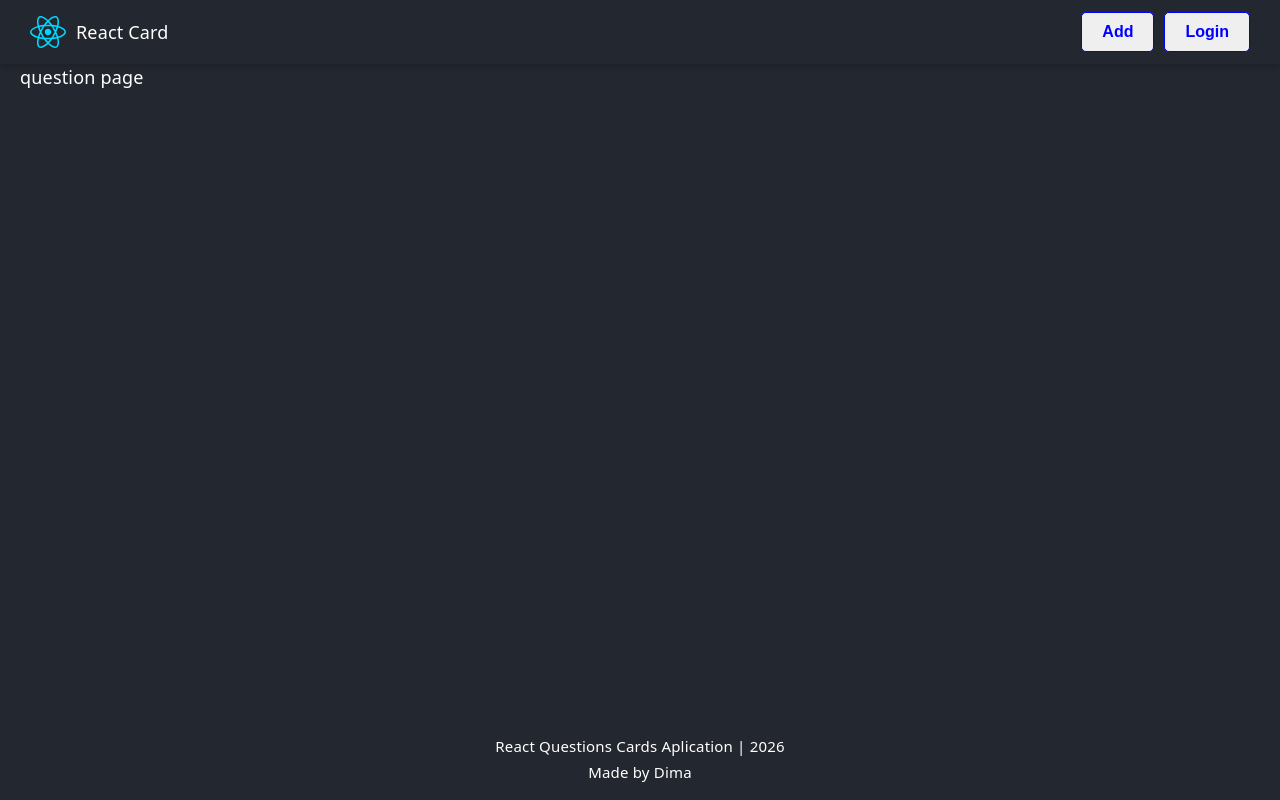
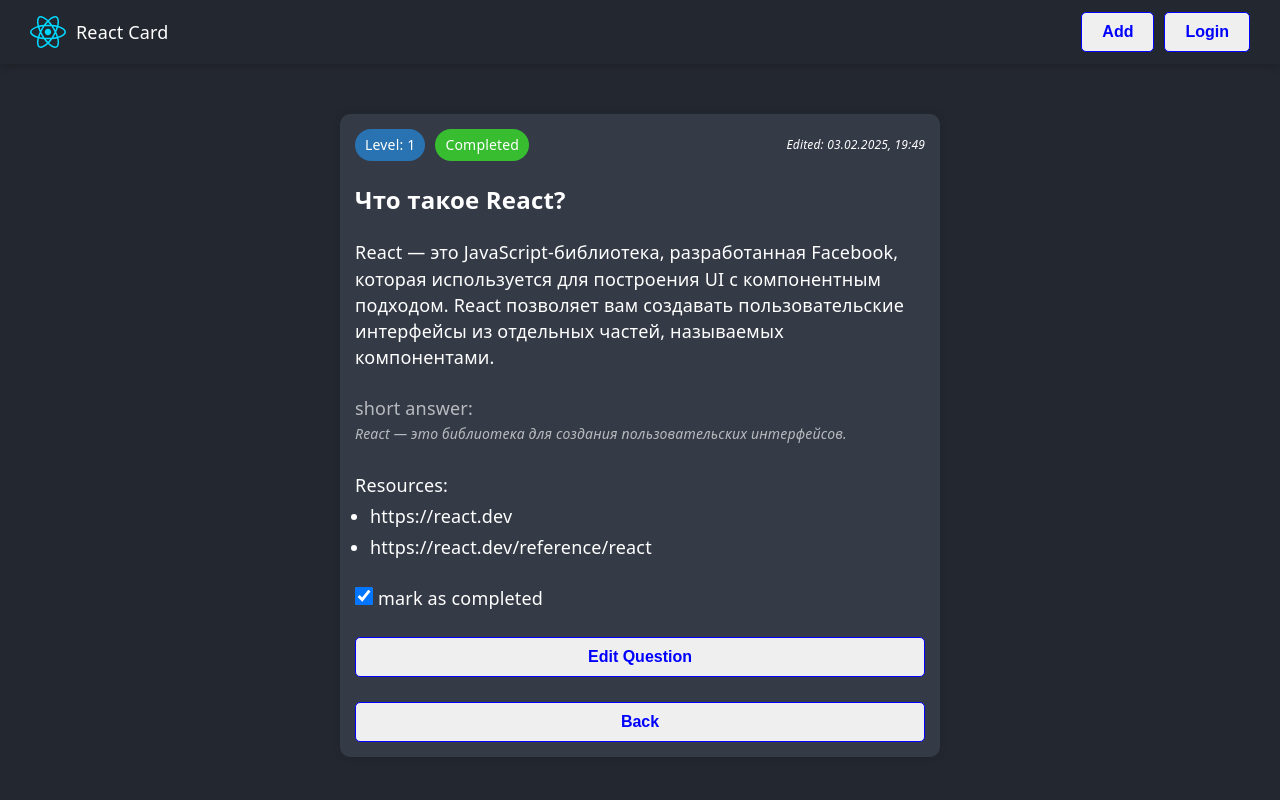
Before and after one commit to diimas666/react-card-dmytro, a React (Vite) app: page /question/1 in a window 1280 px wide. Built offline with nearby package versions, Linux system fonts and the light colour scheme; data requests are answered from the project's data file.

Commit message:
Question Page - получение данных карточки с сервера, useParams хук

```diff
--- a/src/App.jsx
+++ b/src/App.jsx
@@ -3,6 +3,7 @@ import { MainLayout } from "./components/MainLayout";
 import { BrowserRouter, Routes, Route } from "react-router-dom";
 import { HomePage } from "./pages/HomePage";
 import { NotFoundPage } from "./pages/NotFoundPage";
+import { QuestionPage } from "./pages/QuestionPage";
 function App() {
   return (
     // <>
@@ -14,7 +15,7 @@ function App() {
           <Route path="/" element={<HomePage />} />
           <Route path="/forbidden" element={<div>forbidden</div>} />
           <Route path="/addquestion" element={<div> addquestion</div>} />
-          <Route path="/question/:id" element={<div> question page</div>} />
+          <Route path="/question/:id" element={<QuestionPage />} />
           <Route path="/login" element={<div>login</div>} />
           <Route path="*" element={<NotFoundPage />} />
         </Route>
--- a/src/pages/HomePage/HomePage.jsx
+++ b/src/pages/HomePage/HomePage.jsx
@@ -11,12 +11,12 @@ import { Button } from "../../components/Button";
 const DEFAULT_PER_PAGE = 10;
 function HomePage() {
   const [searchParams, setSearchParams] = useState(
-    `?_page=1&_per_page=${DEFAULT_PER_PAGE}`,
+    `?_page=1&_limit=${DEFAULT_PER_PAGE}`,
   );
   const [questions, setQuestions] = useState({ data: [], pages: 0 });
   const [search, setSearch] = useState("");
   const [sortSelectValue, setSortSelectValue] = useState("");
-
+  const [countSelectValue, setCountSelectValue] = useState(DEFAULT_PER_PAGE);
   const controlsContainerRef = useRef(null);
 
   const [getQuestions, isLoading, error] = useFetch(async (url) => {
@@ -24,7 +24,9 @@ function HomePage() {
     const data = await response.json();
     const totalCount =
       Number(response.headers.get("X-Total-Count")) || data.length;
-    const pages = Math.ceil(totalCount / DEFAULT_PER_PAGE);
+    const params = new URLSearchParams(url.split("?")[1] || "");
+    const perPage = Number(params.get("_limit")) || DEFAULT_PER_PAGE;
+    const pages = Math.ceil(totalCount / perPage);
     setQuestions({ data, pages });
     return { data, pages };
   });
@@ -58,16 +60,20 @@ function HomePage() {
 
   const onChangeSelectHandler = (e) => {
     setSortSelectValue(e.target.value);
-    setSearchParams(`?_page=1&_per_page=${DEFAULT_PER_PAGE}&${e.target.value}`);
+    setSearchParams(`?_page=1&_limit=${countSelectValue}&${e.target.value}`);
   };
 
   const paginationHandler = (e) => {
     if (e.target.tagName === "BUTTON") {
       setSearchParams(
-        `?_page=${e.target.textContent}&_per_page=${DEFAULT_PER_PAGE}&${sortSelectValue}`,
+        `?_page=${e.target.textContent}&_limit=${countSelectValue}&${sortSelectValue}`,
       );
       controlsContainerRef.current.scrollIntoView({ behavior: "smooth" });
     }
+  };
+  const onCountSelectChangeHandler = (e) => {
+    setCountSelectValue(e.target.value);
+    setSearchParams(`?_page=1&_limit=${e.target.value}&${sortSelectValue}`);
   };
   return (
     <>
@@ -85,6 +91,20 @@ function HomePage() {
           <option value="_sort=-level">Level DESC</option>
           <option value="_sort=completed">Completed ASC</option>
           <option value="_sort=-completed">Completed DESC</option>
+        </select>
+
+        <select
+          value={countSelectValue}
+          onChange={onCountSelectChangeHandler}
+          className={styles.select}
+        >
+          <option disabled>count</option>
+          <option disabled>────────</option>
+          <option value="10">10</option>
+          <option value="20">20</option>
+          <option value="30">30</option>
+          <option value="50">50</option>
+          <option value="100">100</option>
         </select>
       </div>
       <Loader isLoading={isLoading} />
--- /dev/null
+++ b/src/pages/QuestionPage/QuestionPage.jsx
@@ -0,0 +1,81 @@
+import { useNavigate, useParams } from "react-router-dom";
+import styles from "./QuestionPage.module.css";
+import { Badge } from "../../components/Badge";
+import { Button } from "../../components/Button";
+import { Loader } from "../../components/Loader";
+import { useId, useState, useEffect } from "react";
+import { useFetch } from "../../hooks/useFetch";
+import { API_URL } from "../../constants";
+
+function QuestionPage() {
+  const navigate = useNavigate();
+  const [card, setCard] = useState(null);
+  const [isChecked, setIsChecked] = useState(false);
+  const { id } = useParams();
+  const [fetchCard, isCardLoading] = useFetch(async () => {
+    const response = await fetch(`${API_URL}/react/${id}`);
+    const data = await response.json();
+    setCard(data);
+    setIsChecked(Boolean(data.completed));
+    return data;
+  });
+  const checkboxId = useId();
+  const levelVariant =
+    card?.level == 1 ? "primary" : card?.level == 2 ? "success" : card?.level == 3 ? "warning" : "alert";
+
+  const onChangeCheckboxHandler = () => {
+    setIsChecked(!isChecked);
+  };
+  useEffect(() => {
+    fetchCard();
+  }, [id]);
+  return (
+    <>
+      <Loader isLoading={isCardLoading} />
+      {card !== null && (
+        <div className={styles.container}>
+          <div className={styles.cardLabels}>
+            <Badge variant={levelVariant}>Level: {card.level}</Badge>
+            <Badge variant={card.completed ? "success" : "alert"}>
+              {card.completed ? "Completed" : "Not Completed"}
+            </Badge>
+            {card?.editDate && <p className={styles.editDate}>Edited: {card.editDate}</p>}
+          </div>
+          <h5 className={styles.cardTitle}>{card.question}</h5>
+          <p className={styles.cardDescription}>{card.description}</p>
+          <div className={styles.cardAnswers}>
+            <label>short answer: </label>
+            <p className={styles.cardAnswer}>{card.answer}</p>
+          </div>
+          <ul className={styles.cardLinks}>
+            Resources:
+            {card.resources.map((link, index) => {
+              return (
+                <li key={index}>
+                  <a href={link.trim()} target="_blank" rel="noopener noreferrer">
+                    {link.trim()}
+                  </a>
+                </li>
+              );
+            })}
+          </ul>
+          <label htmlFor={checkboxId}>
+            <input
+              type="checkbox"
+              id={checkboxId}
+              className={styles.checkbox}
+              checked={isChecked}
+              onChange={onChangeCheckboxHandler}
+              disabled={false}
+            />
+            <span>mark as completed</span>
+          </label>
+          <Button onClick={() => navigate(`/editquestion/${card.id}`)}>Edit Question</Button>
+          <Button onClick={() => navigate("/")}>Back</Button>
+        </div>
+      )}
+    </>
+  );
+}
+
+export default QuestionPage;
--- /dev/null
+++ b/src/pages/QuestionPage/QuestionPage.module.css
@@ -0,0 +1,66 @@
+.container {
+  width: 100%;
+  max-width: 600px;
+  margin: 50px auto;
+  height: max-content;
+  border-radius: 10px;
+  padding: 15px;
+  background-color: #343a46;
+  box-shadow: 0 0 10px 0 rgba(0, 0, 0, 0.1);
+  display: flex;
+  flex-direction: column;
+  justify-content: flex-start;
+  align-items: flex-start;
+  gap: 25px;
+  button {
+    width: 100%;
+  }
+}
+.cardLabels {
+  display: flex;
+  gap: 10px;
+  justify-content: flex-start;
+  align-items: center;
+  width: 100%;
+  flex-wrap: wrap-reverse;
+}
+.editDate {
+  margin-left: auto;
+  font-size: 12px;
+  font-style: italic;
+}
+
+.cardTitle {
+  font-size: 24px;
+  line-height: 28px;
+}
+.cardDescription {
+  font-size: 18px;
+}
+.cardAnswers {
+  margin-top: auto;
+  opacity: 0.65;
+}
+.cardAnswer {
+  font-size: 14px;
+
+  font-style: italic;
+  text-align: justify;
+}
+.cardLinks {
+  /* list-style: none; */
+  display: flex;
+  flex-direction: column;
+  justify-content: flex-start;
+  align-items: flex-start;
+  gap: 5px;
+  li {
+    margin-left: 15px;
+  }
+}
+.checkbox {
+  width: 18px;
+  height: 18px;
+  accent-color: var(--accent);
+  margin-right: 5px;
+}
--- /dev/null
+++ b/src/pages/QuestionPage/index.jsx
@@ -0,0 +1 @@
+export { default as QuestionPage } from "./QuestionPage";
```
Also changed, not shown: 1 other file (tests, documents, lock files or other folders).
